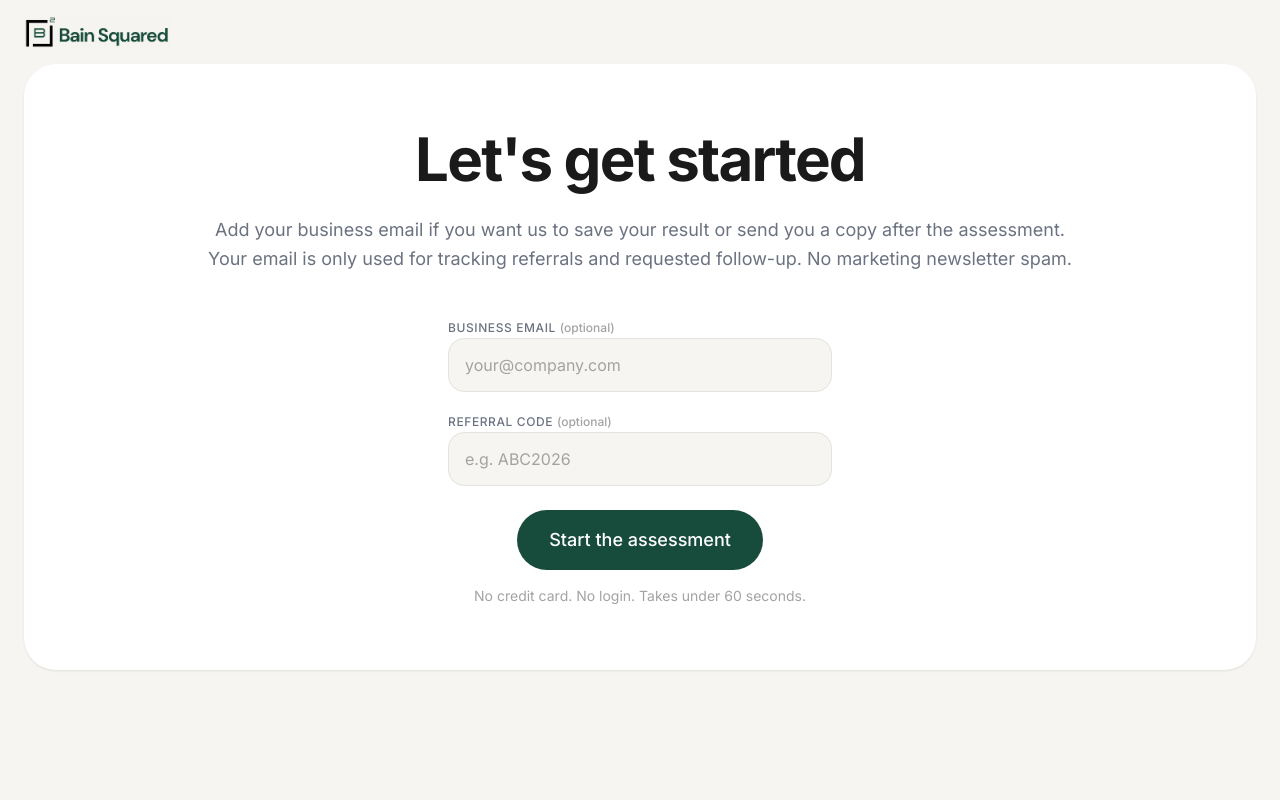
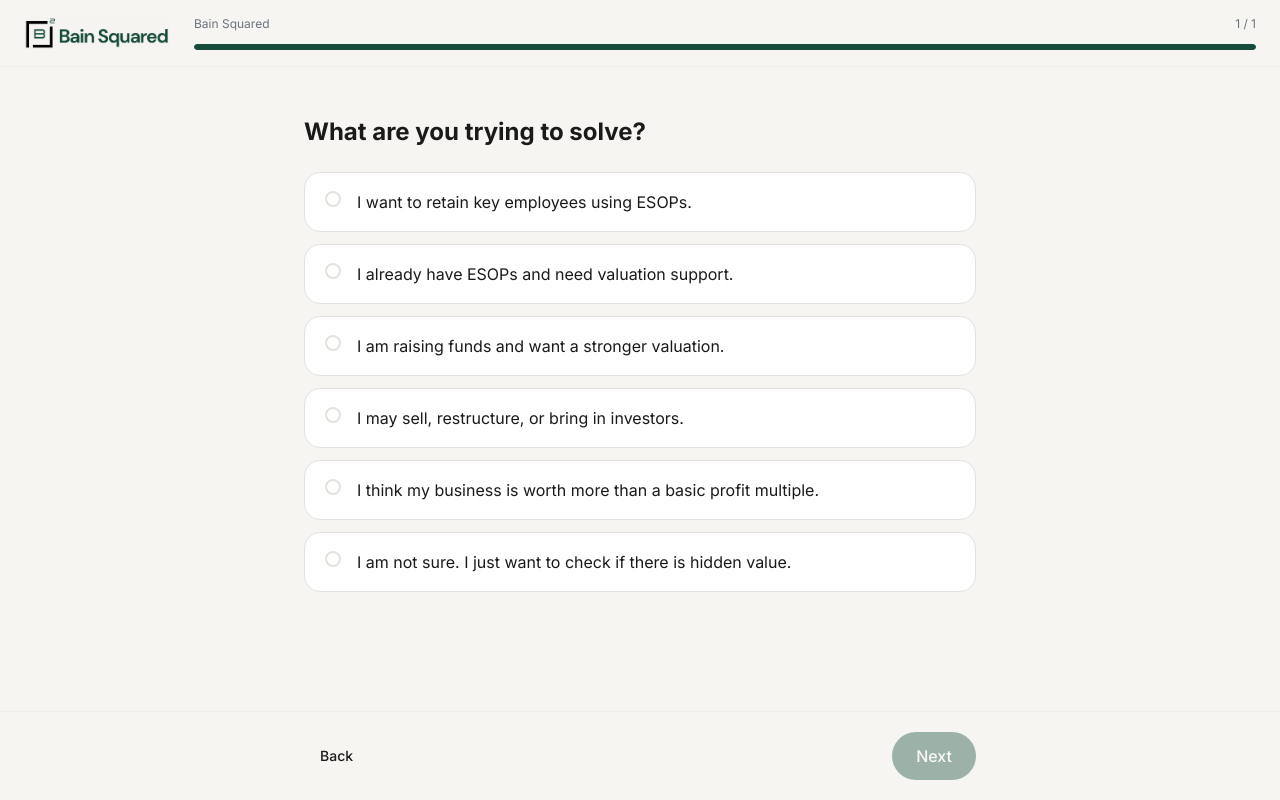
Before and after one commit to nictan93/bain-ai-scorecard, a Next.js app: page /scorecard in a window 1280 px wide. Built offline with nearby package versions, Linux system fonts and the light colour scheme.

Commit message:
Remove page 2 (idle screen) and fix browser back button between questions

```diff
--- a/src/app/scorecard/page.tsx
+++ b/src/app/scorecard/page.tsx
@@ -1,13 +1,12 @@
 "use client";
 
-import { useState, useCallback, useEffect, useMemo } from "react";
+import { useState, useCallback, useEffect, useMemo, useRef } from "react";
 import { useRouter } from "next/navigation";
 import { motion, AnimatePresence } from "framer-motion";
 import { Button } from "@/components/ui/Button";
 import { ProgressHeader } from "@/components/scorecard/ProgressHeader";
 import { Question } from "@/components/scorecard/Question";
 import { QUESTIONS } from "@/content/questions";
-import { IDLE_COPY } from "@/content/copy";
 import {
   determineTrack,
   getNextQuestionId,
@@ -19,57 +18,89 @@ import { deriveTags } from "@/lib/tags";
 import type { Track } from "@/content/questions";
 
 interface AssessmentState {
-  step: "idle" | "in_progress" | "completed";
+  step: "in_progress" | "completed";
   currentQuestionId: string | null;
   track: Track | null;
   answers: Record<string, string | string[]>;
   openText: Record<string, string>;
   history: string[];
-  email: string;
-  referralCode: string;
 }
 
 const INITIAL_STATE: AssessmentState = {
-  step: "idle",
-  currentQuestionId: null,
+  step: "in_progress",
+  currentQuestionId: "q1_routing",
   track: null,
   answers: {},
   openText: {},
-  history: [],
-  email: "",
-  referralCode: "",
+  history: ["q1_routing"],
 };
-
-const PERSONAL_EMAIL_DOMAINS = new Set([
-  "gmail.com", "yahoo.com", "hotmail.com", "outlook.com", "icloud.com",
-  "live.com", "aol.com", "msn.com", "protonmail.com", "pm.me",
-  "me.com", "mac.com", "ymail.com", "googlemail.com", "yahoo.co.uk",
-  "hotmail.co.uk", "live.co.uk",
-]);
-
-function isBusinessEmail(email: string): boolean {
-  const domain = email.split("@")[1]?.toLowerCase();
-  return domain ? !PERSONAL_EMAIL_DOMAINS.has(domain) : false;
-}
 
 export default function ScorecardPage() {
   const router = useRouter();
   const [state, setState] = useState<AssessmentState>(INITIAL_STATE);
   const [direction, setDirection] = useState<1 | -1>(1);
 
-  // Idle form state
-  const [idleEmail, setIdleEmail] = useState("");
-  const [idleReferral, setIdleReferral] = useState("");
-  const [emailError, setEmailError] = useState<string | null>(null);
-  const [referralError, setReferralError] = useState<string | null>(null);
-
   // Tracks the most recently toggled option ID for popup display
   const [focusedOptionId, setFocusedOptionId] = useState<string | null>(null);
+
+  // Track whether we are currently handling a popstate event to avoid
+  // pushing a duplicate history entry in response to our own setState.
+  const handlingPopState = useRef(false);
 
   // Reset popup whenever the question changes
   useEffect(() => {
     setFocusedOptionId(null);
   }, [state.currentQuestionId]);
+
+  // ── Browser history integration ─────────────────────────────────────────
+  // Each time the question advances, push a new browser history entry so the
+  // native back gesture/button navigates between questions instead of leaving
+  // the page entirely.
+
+  const historyLengthRef = useRef(state.history.length);
+
+  useEffect(() => {
+    const newLength = state.history.length;
+    const prevLength = historyLengthRef.current;
+    historyLengthRef.current = newLength;
+
+    if (handlingPopState.current) {
+      handlingPopState.current = false;
+      return;
+    }
+
+    if (newLength > prevLength) {
+      // User moved forward — push a new browser history entry
+      window.history.pushState({ questionIndex: newLength - 1 }, "");
+    }
+  }, [state.history]);
+
+  useEffect(() => {
+    const handlePopState = () => {
+      handlingPopState.current = true;
+      setState((s) => {
+        const history = s.history;
+        if (history.length <= 1) {
+          // No more questions to go back to — let the browser navigate away
+          handlingPopState.current = false;
+          router.push("/");
+          return s;
+        }
+        const prev = history[history.length - 2];
+        setDirection(-1);
+        return {
+          ...s,
+          currentQuestionId: prev,
+          history: history.slice(0, -1),
+        };
+      });
+    };
+
+    window.addEventListener("popstate", handlePopState);
+    return () => window.removeEventListener("popstate", handlePopState);
+  }, [router]);
+
+  // ── Derived values ───────────────────────────────────────────────────────
 
   const currentQuestion = state.currentQuestionId
     ? QUESTIONS.find((q) => q.id === state.currentQuestionId) ?? null
@@ -97,38 +128,7 @@ export default function ScorecardPage() {
     return currentQuestion.options?.find((o) => o.id === focusedOptionId)?.popup ?? null;
   }, [currentQuestion, focusedOptionId]);
 
-  const handleIdleSubmit = useCallback(
-    (e: React.FormEvent) => {
-      e.preventDefault();
-      setEmailError(null);
-      setReferralError(null);
-
-      let valid = true;
-      const email = idleEmail.trim();
-      const referral = idleReferral.trim();
-
-      if (referral && !email) {
-        setEmailError("A business email is required when using a referral code.");
-        valid = false;
-      } else if (email && !isBusinessEmail(email)) {
-        setEmailError("Please enter a business email address.");
-        valid = false;
-      }
-
-      if (!valid) return;
-
-      setState((s) => ({
-        ...s,
-        step: "in_progress",
-        currentQuestionId: "q1_routing",
-        history: ["q1_routing"],
-        email,
-        referralCode: referral,
-      }));
-      setDirection(1);
-    },
-    [idleEmail, idleReferral]
-  );
+  // ── Handlers ─────────────────────────────────────────────────────────────
 
   const handleChange = useCallback(
     (value: string | string[], justToggled?: string) => {
@@ -186,8 +186,8 @@ export default function ScorecardPage() {
         tags,
         answers: state.answers,
         openText: state.openText,
-        email: state.email,
-        referralCode: state.referralCode,
+        email: "",
+        referralCode: "",
       };
 
       sessionStorage.setItem("scorecard_result", JSON.stringify(resultPayload));
@@ -213,7 +213,10 @@ export default function ScorecardPage() {
   const handleBack = useCallback(() => {
     setState((s) => {
       const history = s.history;
-      if (history.length <= 1) return { ...INITIAL_STATE };
+      if (history.length <= 1) {
+        router.push("/");
+        return s;
+      }
       const prev = history[history.length - 2];
       return {
         ...s,
@@ -222,129 +225,16 @@ export default function ScorecardPage() {
       };
     });
     setDirection(-1);
-  }, []);
+  }, [router]);
+
+  // ── Progress ─────────────────────────────────────────────────────────────
 
   const progress = currentQuestion
     ? getQuestionProgress(currentQuestion.id, state.track, state.answers)
     : { current: 0, total: 0 };
 
-  const isRoutingQuestion = currentQuestion?.id === "q1_routing";
+  // ── Render ────────────────────────────────────────────────────────────────
 
-  const totalForProgress = isRoutingQuestion
-    ? progress.total
-    : progress.total;
-
-  // ── Idle (start screen) ──────────────────────────────────────────────
-  if (state.step === "idle") {
-    return (
-      <div className="min-h-screen flex flex-col bg-surface-canvas">
-
-        {/* Header */}
-        <header className="px-4 sm:px-6 py-4">
-          <div className="max-w-[1320px] mx-auto flex items-center justify-between">
-            <img src="/logo.png" alt="Bain Squared" className="h-8 w-auto" />
-          </div>
-        </header>
-
-        <main className="flex-1 flex flex-col px-4 sm:px-6 pb-6">
-          <div className="max-w-[1320px] w-full mx-auto bg-surface-card rounded-[32px] shadow-sm overflow-hidden">
-            <div className="px-8 sm:px-16 md:px-24 pt-16 pb-16 flex flex-col items-start sm:items-center text-left sm:text-center min-h-[560px]">
-
-              <h1 className="text-4xl sm:text-5xl md:text-6xl font-sans font-bold text-text-primary leading-[1.05] tracking-[-0.03em] mb-6">
-                {IDLE_COPY.headline}
-              </h1>
-
-              <p className="text-base sm:text-lg text-text-secondary max-w-[880px] mb-10 leading-relaxed">
-                {IDLE_COPY.subheadline}
-              </p>
-
-              <div className="mt-auto w-full flex flex-col items-start sm:items-center">
-                <form
-                  onSubmit={handleIdleSubmit}
-                  className="w-full max-w-sm space-y-4"
-                  noValidate
-                >
-                  <div className="space-y-2 text-left">
-                    <label
-                      htmlFor="idle_email"
-                      className="text-xs font-sans font-medium text-text-secondary uppercase tracking-wider"
-                    >
-                      Business email{" "}
-                      <span className="normal-case tracking-normal text-text-tertiary">(optional)</span>
-                    </label>
-                    <input
-                      id="idle_email"
-                      type="email"
-                      value={idleEmail}
-                      onChange={(e) => {
-                        setIdleEmail(e.target.value);
-                        setEmailError(null);
-                      }}
-                      placeholder="your@company.com"
-                      autoComplete="email"
-                      className={[
-                        "w-full rounded-xl border bg-surface-canvas px-4 py-3.5",
-                        "text-sm sm:text-base text-text-primary placeholder:text-text-tertiary",
-                        "focus:outline-none focus:border-brand-primary",
-                        "transition-colors duration-[180ms]",
-                        emailError ? "border-state-danger" : "border-border-default",
-                      ].join(" ")}
-                    />
-                    {emailError && (
-                      <p className="text-xs text-state-danger">{emailError}</p>
-                    )}
-                  </div>
-
-                  <div className="space-y-2 text-left">
-                    <label
-                      htmlFor="idle_referral"
-                      className="text-xs font-sans font-medium text-text-secondary uppercase tracking-wider"
-                    >
-                      Referral code{" "}
-                      <span className="normal-case tracking-normal text-text-tertiary">(optional)</span>
-                    </label>
-                    <input
-                      id="idle_referral"
-                      type="text"
-                      value={idleReferral}
-                      onChange={(e) => {
-                        setIdleReferral(e.target.value);
-                        setReferralError(null);
-                      }}
-                      placeholder={IDLE_COPY.referralPlaceholder}
-                      className={[
-                        "w-full rounded-xl border bg-surface-canvas px-4 py-3.5",
-                        "text-sm sm:text-base text-text-primary placeholder:text-text-tertiary",
-                        "focus:outline-none focus:border-brand-primary",
-                        "transition-colors duration-[180ms]",
-                        referralError ? "border-state-danger" : "border-border-default",
-                      ].join(" ")}
-                    />
-                    {referralError && (
-                      <p className="text-xs text-state-danger">{referralError}</p>
-                    )}
-                  </div>
-
-                  <div className="pt-2 flex justify-start sm:justify-center">
-                    <Button type="submit" variant="primary" size="lg">
-                      {IDLE_COPY.ctaLabel}
-                    </Button>
-                  </div>
-                </form>
-
-                <p className="text-sm text-text-tertiary mt-4">
-                  {IDLE_COPY.disclaimer}
-                </p>
-              </div>
-
-            </div>
-          </div>
-        </main>
-      </div>
-    );
-  }
-
-  // ── In progress ──────────────────────────────────────────────────────
   return (
     <div className="min-h-screen flex flex-col bg-surface-canvas">
       <header className="px-4 sm:px-6 py-4 border-b border-border-subtle">
@@ -353,7 +243,7 @@ export default function ScorecardPage() {
           <div className="flex-1">
             <ProgressHeader
               current={progress.current}
-              total={totalForProgress}
+              total={progress.total}
               track={state.track}
             />
           </div>
```
